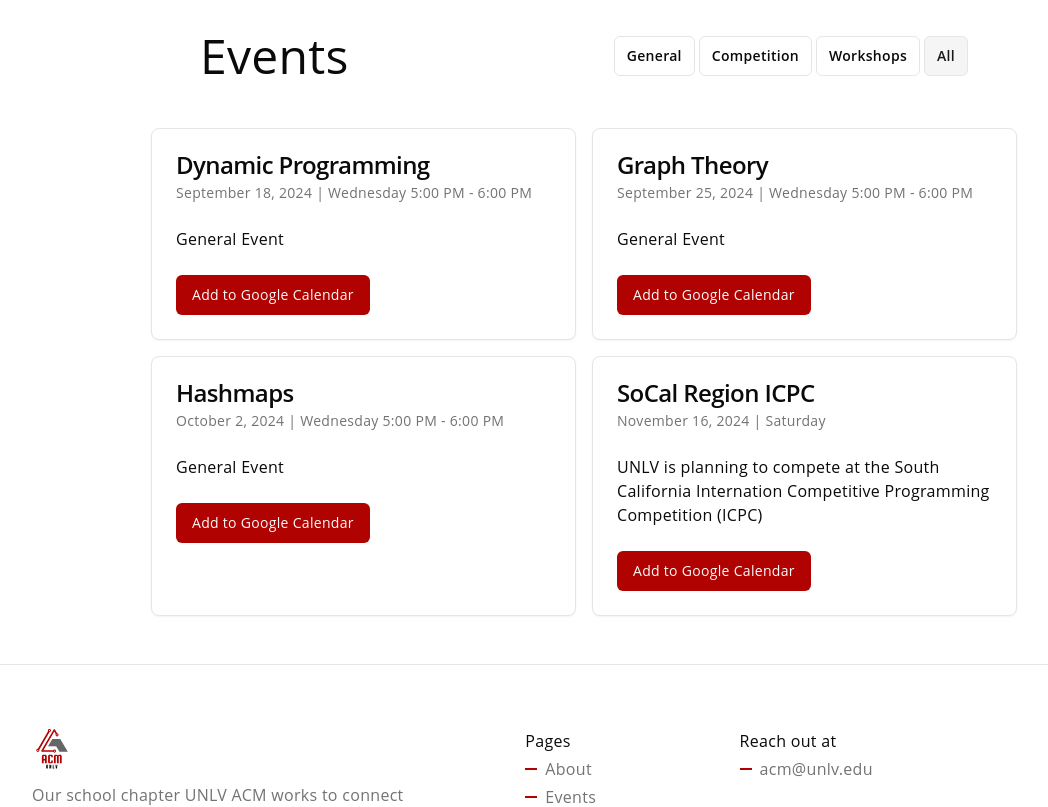
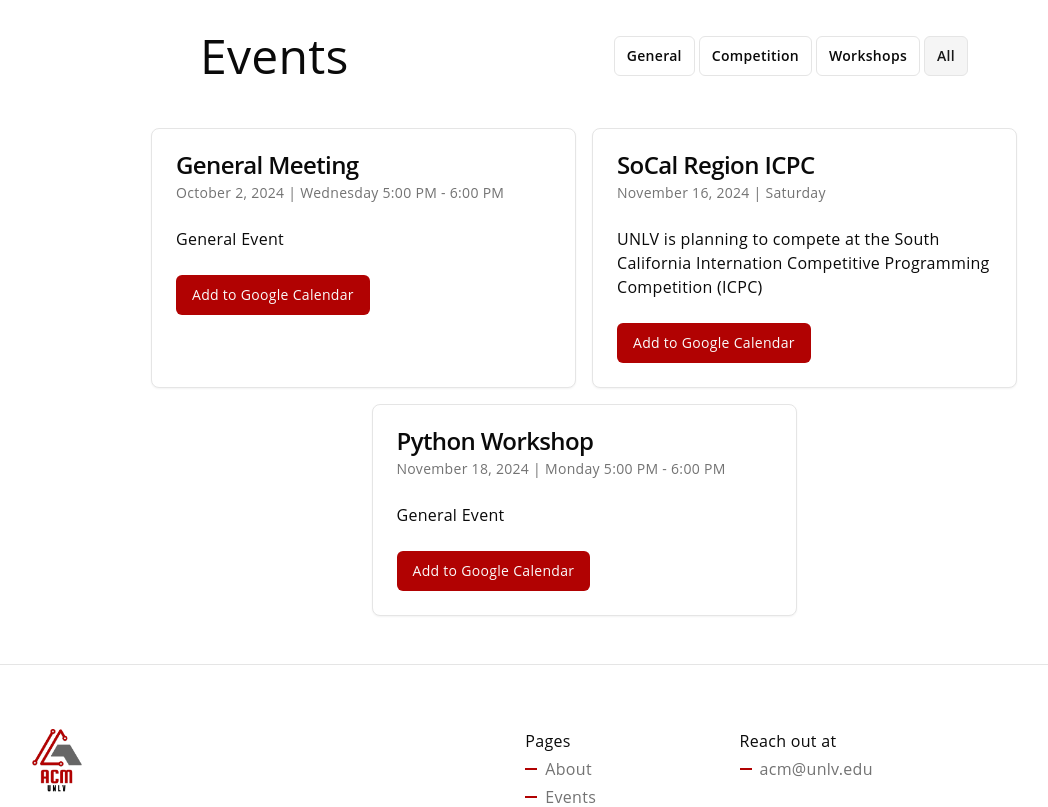
Before and after one commit to ACMUNLV/www, a Next.js app: page /events in a window 1280 px wide. Shown: the part 240-1047 px from the top of the page, without its empty margins (56-1104 px from the left). Built offline with nearby package versions, Linux system fonts and the light colour scheme.

Commit message:
updated projects and logo

```diff
--- a/app/(pages)/projects/[id]/page.tsx
+++ b/app/(pages)/projects/[id]/page.tsx
@@ -48,11 +48,11 @@ export default async function ProjectPage({ params }: ProjectPageProps) {
         <h1 className="text-4xl font-bold lg:text-6xl">{project.title}</h1>
         <p className="max-w-xl text-neutral-500">{project.subtitle}</p>
       </div>
-      <Image src={project.src} alt={project.alt} className="my-4 rounded-xl" height={1000} width={1000} />
+      <Image src={project.src} alt={project.alt} className="my-4 rounded-xl max-w-96 h-auto" height={1000} width={1000} />
       <div className="mb-16">
         {project.sections.map((section, index) => (
-          <div key={index} className="flex flex-col items-center justify-center gap-2 my-4">
-            <h1 className="text-3xl font-semibold">{section.header}</h1>
+          <div key={index} className="flex flex-col items-start justify-center gap-2 my-4">
+            <h1 className="text-2xl font-semibold">{section.header}</h1>
             <p className="text-sm md:text-lg text-neutral-700">{section.paragraph}</p>
           </div>
         ))}
--- a/app/(pages)/projects/page.tsx
+++ b/app/(pages)/projects/page.tsx
@@ -12,7 +12,7 @@ export default function ProjectsPage() {
     <>
       <section className="mx-auto flex max-w-[900px] flex-col items-center justify-center gap-6">
         <h1 className="text-2xl lg:text-6xl">Projects</h1>
-        <div className="my-4 px-4 flex flex-wrap items-center justify-center gap-4">
+        <div className="my-4 px-4 grid lg:grid-cols-2 grid-cols-1 items-center justify-center gap-4">
           {Projects.map((project) => (
             <Link key={project.id} href={`/projects/${project.id}`}>
               <ProjectCard project={project} />
--- a/components/layout/footer.tsx
+++ b/components/layout/footer.tsx
@@ -19,11 +19,10 @@ export default function Footer() {
               <Link href={socials.logo.link} className="inline-block" aria-label={socials.logo.alt}>
                 <Image
                   src={socials.logo.src}
-                  className="h-10 dark:invert"
                   alt={socials.logo.alt}
                   priority
-                  width={40}
-                  height={40}
+                  width={50}
+                  height={62}
                 />
               </Link>
             </div>
--- a/components/layout/header.tsx
+++ b/components/layout/header.tsx
@@ -31,7 +31,7 @@ export const Header = () => {
       <div className="flex h-20 items-center justify-between">
         {/* Logo */}
         <Link href="/" className="flex flex-row items-center justify-center transition ease-in hover:scale-105">
-          <Image src="/img/logo/logo.svg" alt={'ACM UNLV Logo'} width={50} height={65} />
+          <Image src="/img/logo/logo.png" alt={'ACM UNLV Logo'} width={50} height={62} />
           <span className="ml-2 w-full text-xl font-semibold">ACM UNLV</span>
         </Link>
 
--- a/components/projects/project-card.tsx
+++ b/components/projects/project-card.tsx
@@ -9,13 +9,13 @@ interface ProjectCardProps {
 
 export const ProjectCard = ({ project }: ProjectCardProps) => {
   return (
-    <Card className="max-w-[425px] transition hover:scale-105">
+    <Card className="max-w-[425px] lg:w-[425px] h-[325px] transition hover:scale-105">
       <CardHeader>
         <CardTitle>{project.title}</CardTitle>
         <CardDescription>{project.subtitle}</CardDescription>
       </CardHeader>
-      <CardContent className="pb-0">
-        <Image src={project.src} alt={project.alt} className="my-4 rounded-xl" height={425} width={425} />
+      <CardContent className="pb-0 w-full mx-auto flex justify-center">
+        <Image src={project.src} alt={project.alt} className="my-4 rounded-xl h-36 w-auto" height={425} width={425} />
       </CardContent>
       <CardFooter className="flex justify-between"></CardFooter>
     </Card>
--- a/data/events.ts
+++ b/data/events.ts
@@ -22,25 +22,7 @@ export const Events: Event[] = [
     type: 'Competition',
   },
   {
-    title: 'Dynamic Programming',
-    date: new Date('2024-09-18T00:00:00'), // September 18, 2024
-    startTime: new Date('2024-09-18T17:00:00'), // 5:00pm  PST
-    endTime: new Date('2024-09-18T18:00:00'),   // 6:00pm PST
-    description: 'General Event',
-    location: 'TBE-B 361',
-    type: 'General',
-  },
-  {
-    title: 'Graph Theory',
-    date: new Date('2024-09-25T00:00:00'), // September 25, 2024
-    startTime: new Date('2024-09-25T17:00:00'), // 5:00pm  PST
-    endTime: new Date('2024-09-25T18:00:00'), // 6:00pm PST
-    description: 'General Event',
-    location: 'TBE-B 361',
-    type: 'General',
-  },
-  {
-    title: 'Hashmaps',
+    title: 'General Meeting',
     date: new Date('2024-10-02T00:00:00'), // September 18, 2024
     startTime: new Date('2024-10-02T17:00:00'), //5:00 - 6:00pm PSt,
     endTime: new Date('2024-10-02T18:00:00'), //5:00 - 6:00pm PSt,
@@ -48,4 +30,13 @@ export const Events: Event[] = [
     location: 'TBE-B 361',
     type: 'General',
   },
+  {
+    title: 'Python Workshop',
+    date: new Date('2024-11-18T00:00:00'), // November 18, 2024
+    startTime: new Date('2024-11-18T17:00:00'), //5:00 - 6:00pm PSt,
+    endTime: new Date('2024-11-18T18:00:00'), //5:00 - 6:00pm PSt,
+    description: 'General Event',
+    location: 'TBE-B 361',
+    type: 'Workshop',
+  },
 ]
--- a/data/links.tsx
+++ b/data/links.tsx
@@ -4,7 +4,7 @@ export const socials = {
   logo: {
     link: '/',
     alt: 'ACM UNLV',
-    src: '/img/logo/logo.svg',
+    src: '/img/logo/logo.png',
   },
 
   // ACM Social Links
```
Also changed, not shown: data/projects.ts (+19 -37 lines), data/seo-meta.ts (+4 -4 lines), public/img/logo/logo.png (added).
